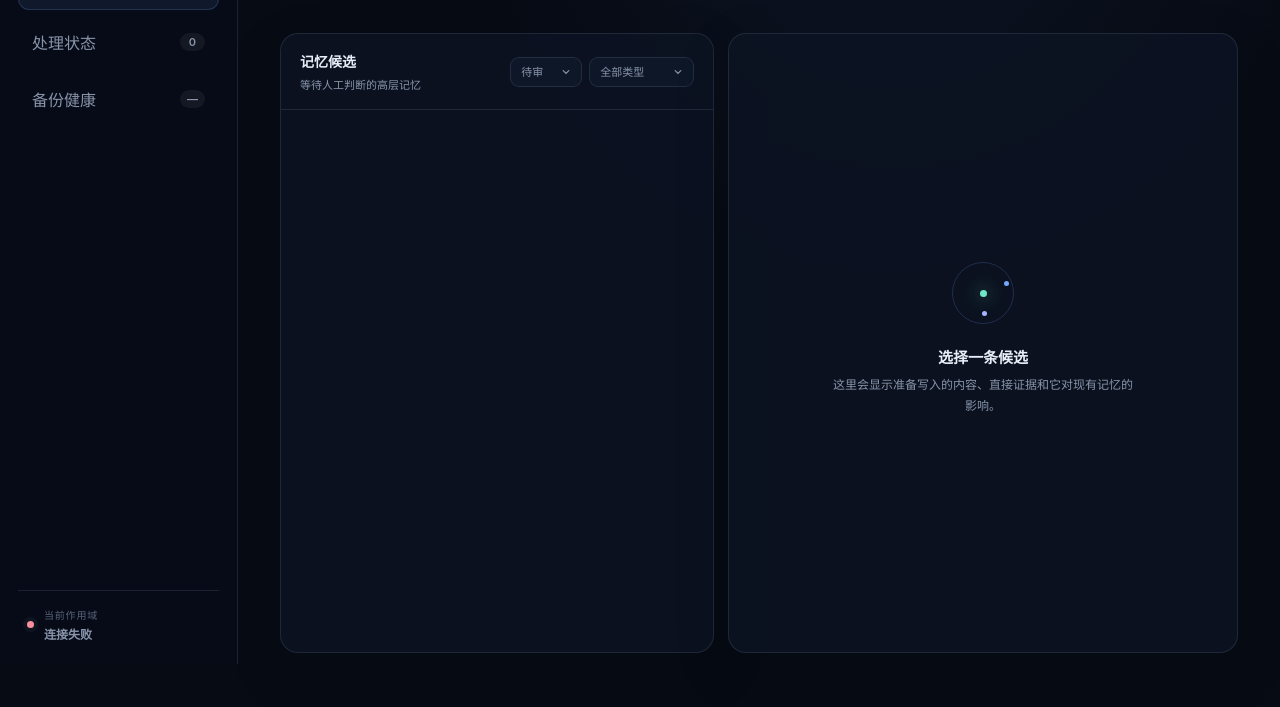
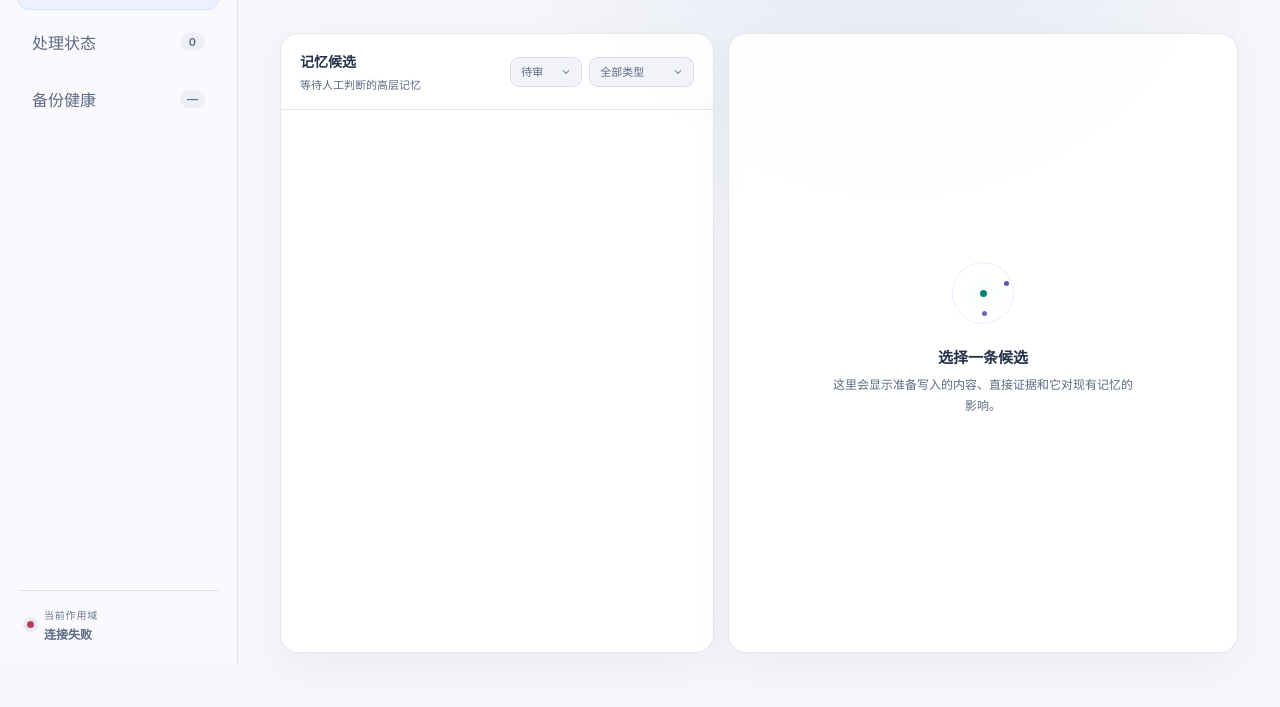
Before and after one commit to eryucheng/suzu-memory, a website: page packages/console/web/index.html in a window 1280 px wide. Shown: the part 136-843 px from the top of the page. Drawn offline with Linux system fonts and the light colour scheme; files that its build step writes are made by us from their sources; no server answers; files whose address does not match are found by name.

Commit message:
Polish README presentation and add console light theme
Present the memory engine with responsive diagrams, real console screenshots,
and a labeled Suzu Lives visualization example. Organize the README around
the project purpose, bundled UI, quick start, engine behavior and API entry points.

Add system light-theme support to the bundled review console.

Validation: 16 console, HTTP server and configuration tests passed. README
verified at 1200, 390 and 320 px in light and dark themes. Console queue,
pipeline, storage and connection dialog verified in both themes. Local
documentation links and all 14 referenced image assets checked.

Knowledge baseline: 01a420938b793fee26cc2bc035b3936c57eeb438

```diff
--- a/packages/console/web/index.html
+++ b/packages/console/web/index.html
@@ -3,7 +3,7 @@
   <head>
     <meta charset="utf-8">
     <meta name="viewport" content="width=device-width, initial-scale=1">
-    <meta name="color-scheme" content="dark">
+    <meta name="color-scheme" content="light dark">
     <title>Suzu Memory · 记忆审核台</title>
     <link rel="icon" href="/console/icon.svg" type="image/svg+xml">
     <link rel="stylesheet" href="/console/styles.css">
--- a/packages/console/web/styles.css
+++ b/packages/console/web/styles.css
@@ -179,6 +179,44 @@ dialog::backdrop { background: rgba(3,6,12,.68); backdrop-filter: blur(5px); }
 .toast.error { border-color: rgba(251,143,157,.35); color: #ffd5db; }
 @keyframes enter { from { opacity: 0; transform: translateY(7px); } }
 
+@media (prefers-color-scheme: light) {
+  :root {
+    color-scheme: light;
+    --bg: #f6f7fb;
+    --surface: #ffffff;
+    --surface-raised: #ffffff;
+    --surface-soft: #f1f3f9;
+    --line: rgba(59, 70, 105, .13);
+    --line-strong: rgba(59, 70, 105, .26);
+    --text: #26314a;
+    --muted: #5d6a83;
+    --faint: #6b7890;
+    --cyan: #087f73;
+    --blue: #6254b7;
+    --indigo: #7462b8;
+    --amber: #94620c;
+    --red: #b83f59;
+    --green: #207a58;
+  }
+
+  .rail { background: rgba(250, 249, 254, .94); }
+  .brand-mark::before, .brand-mark::after { background: rgba(75, 91, 141, .44); }
+  .nav-item:hover, .review-row:hover { background: rgba(76, 88, 133, .045); }
+  .nav-item b { background: rgba(76, 88, 133, .065); }
+  .button.primary { background: linear-gradient(135deg, #7a66ca, #6753b7); box-shadow: 0 8px 24px rgba(103, 83, 183, .14); }
+  .button.secondary { background: rgba(255, 255, 255, .8); }
+  .metric { background: linear-gradient(145deg, #ffffff, #f1f3fb); }
+  .panel { background: rgba(255, 255, 255, .92); box-shadow: 0 14px 42px rgba(53, 65, 101, .05); }
+  .memory-card, .evidence-card, .impact-card, .member-card, .health-item { background: rgba(241, 243, 249, .5); }
+  .memory-card p, .member-card p, .evidence-card blockquote { color: #46536d; }
+  .json-details pre { background: #eef1f8; color: #53617c; }
+  .decision-box { background: rgba(255, 255, 255, .96); }
+  dialog { box-shadow: 0 30px 90px rgba(53, 65, 101, .18); }
+  dialog::backdrop { background: rgba(50, 59, 83, .24); }
+  .toast { background: rgba(255, 255, 255, .97); box-shadow: 0 15px 45px rgba(53, 65, 101, .15); }
+  .toast.error { color: var(--red); }
+}
+
 @media (max-width: 1260px) {
   body { min-width: 980px; }
   .shell { grid-template-columns: 205px minmax(0, 1fr); }
```
Also changed, not shown: README.md, docs/assets/console-review-light.png (added), docs/assets/console-review.png (added), docs/assets/hero-mobile.svg (added), docs/assets/hero.svg (added), docs/assets/lifecycle-mobile.svg (added), docs/assets/lifecycle.svg (added), docs/assets/portrait-mobile.svg (added), docs/assets/portrait.svg (added), docs/assets/retrieval-mobile.svg (added), docs/assets/retrieval.svg (added), docs/assets/suzu-lives-brain-focus-light.png (added), docs/assets/suzu-lives-brain-focus.png (added), docs/assets/suzu-lives-brain-light.png (added), 1 more files.
